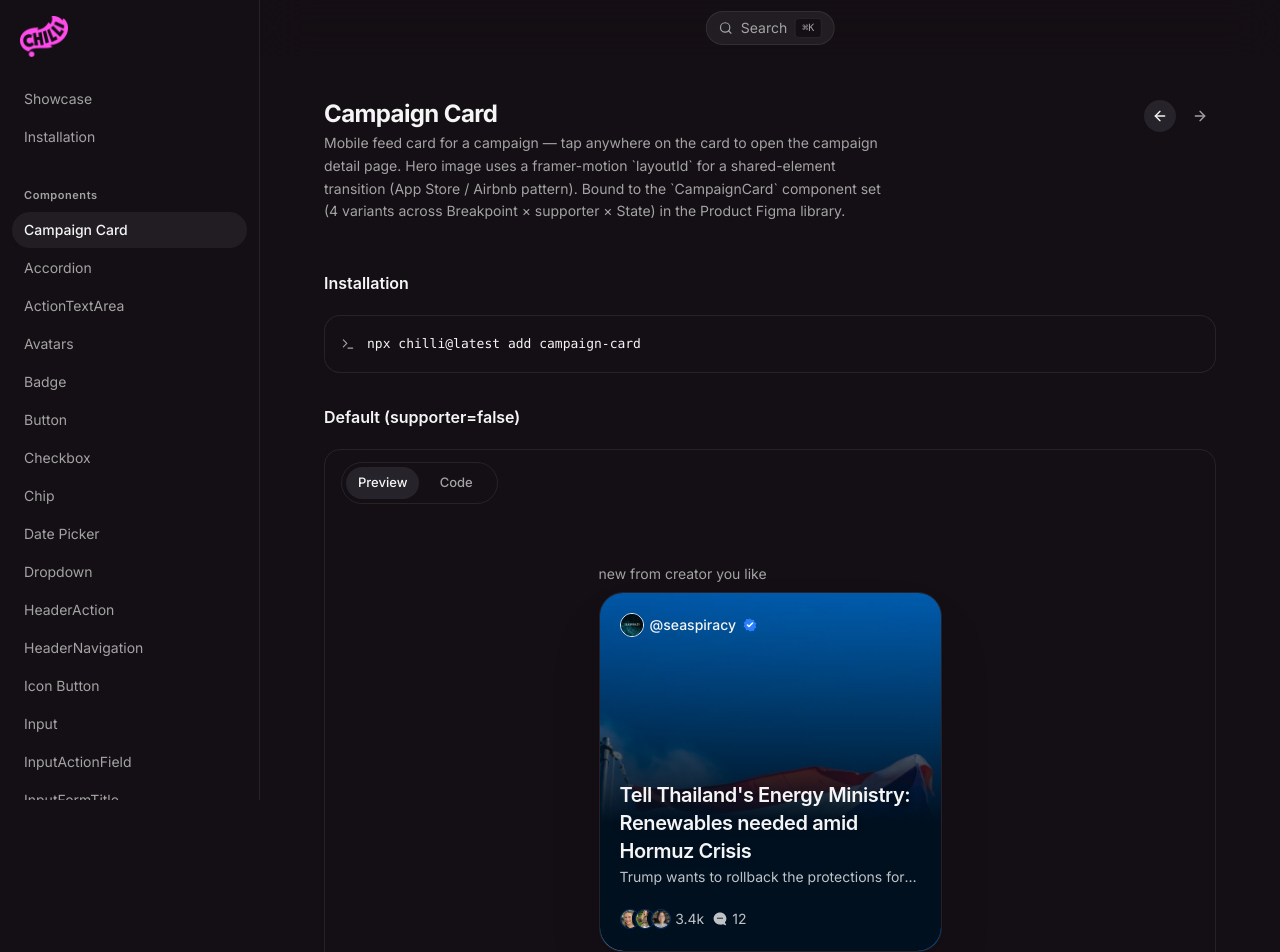
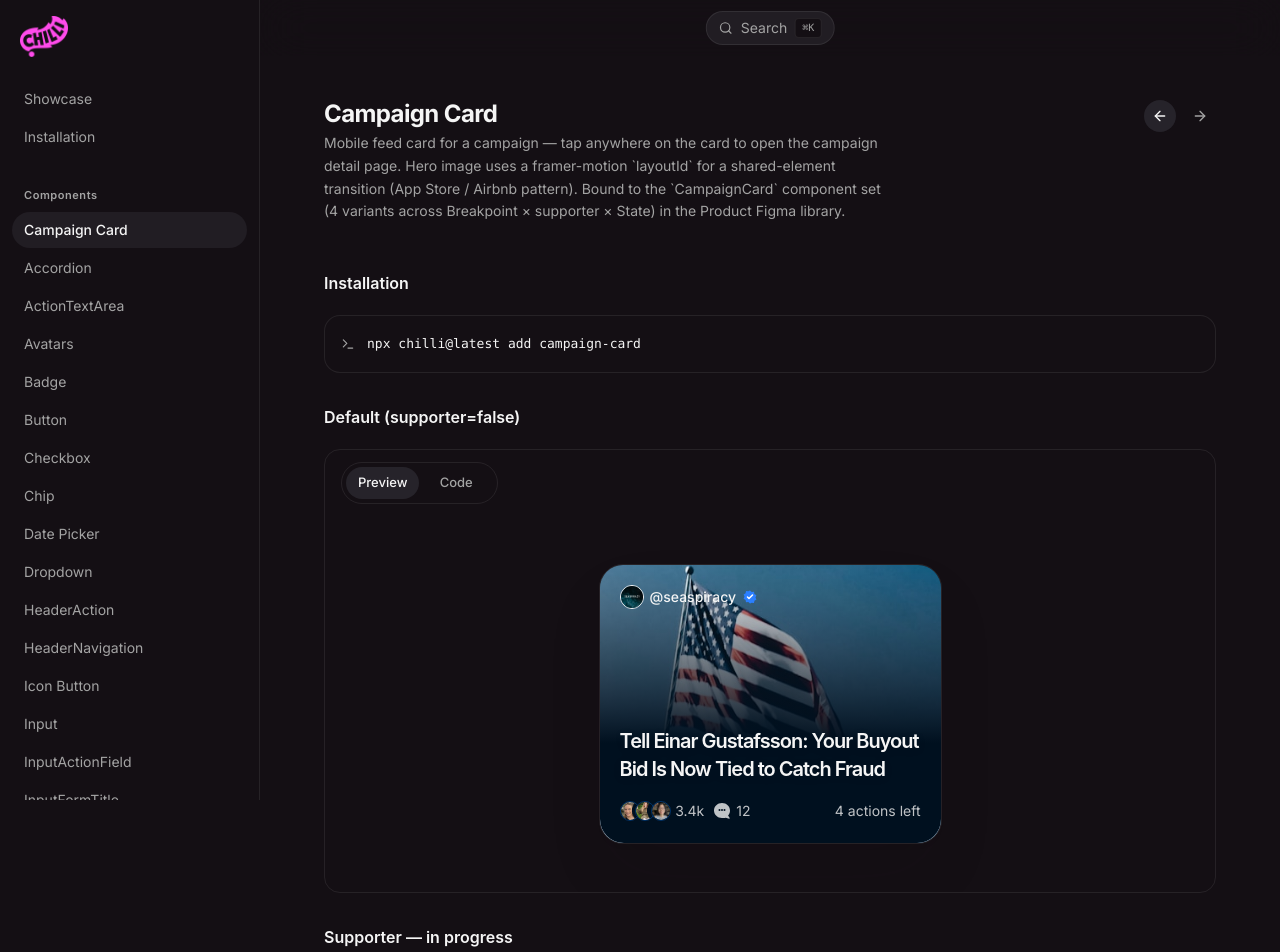
Before and after one commit to lucassimula-hash/baby-chilli, a Next.js app: page /docs/campaign-card in a window 1280 px wide. Shown: the top 952 px of the page. Built offline with nearby package versions, Linux system fonts and the light colour scheme.

Commit message:
Update campaign card variants

```diff
--- a/components/demos/campaign-card-demos.tsx
+++ b/components/demos/campaign-card-demos.tsx
@@ -3,15 +3,15 @@
 import { CampaignCard } from "@/components/ui/campaign-card";
 
 const CAMPAIGN = {
-  id: "save-marine-monument",
-  image: "/campaign-card/hero-thailand.png",
+  id: "einar-buyout-fraud",
+  image: "/campaign-card/hero-einar-gustafsson.jpg",
   creator: {
     name: "@seaspiracy",
     avatar: "/campaign-card/creator-seaspiracy.png",
     verified: true,
   },
-  title: "Tell Thailand's Energy Ministry: Renewables needed amid Hormuz Crisis",
-  body: "Trump wants to rollback the protections for the Northeast Canyons & Seamounts Marine National Monument. We have to stop him!",
+  title: "Tell Einar Gustafsson: Your Buyout Bid Is Now Tied to Catch Fraud",
+  body: "",
   supporters: {
     count: 3400,
     avatars: [
@@ -31,10 +31,8 @@ export function CampaignCardDefault() {
         image={CAMPAIGN.image}
         creator={CAMPAIGN.creator}
         title={CAMPAIGN.title}
-        body={CAMPAIGN.body}
         supporters={CAMPAIGN.supporters}
         commentCount={CAMPAIGN.commentCount}
-        sectionLabel="new from creator you like"
       />
     </div>
   );
@@ -48,12 +46,44 @@ export function CampaignCardSupporter() {
         image={CAMPAIGN.image}
         creator={CAMPAIGN.creator}
         title={CAMPAIGN.title}
-        body={CAMPAIGN.body}
         supporters={CAMPAIGN.supporters}
         commentCount={CAMPAIGN.commentCount}
-        sectionLabel="new from creator you like"
         supporter
         progress={{ done: 2, total: 4 }}
+      />
+    </div>
+  );
+}
+
+export function CampaignCardDefaultHover() {
+  return (
+    <div className="flex justify-center p-4">
+      <CampaignCard
+        campaignId="demo-default-hover"
+        image={CAMPAIGN.image}
+        creator={CAMPAIGN.creator}
+        title={CAMPAIGN.title}
+        supporters={CAMPAIGN.supporters}
+        commentCount={CAMPAIGN.commentCount}
+        state="hover"
+      />
+    </div>
+  );
+}
+
+export function CampaignCardSupporterHover() {
+  return (
+    <div className="flex justify-center p-4">
+      <CampaignCard
+        campaignId="demo-supporter-hover"
+        image={CAMPAIGN.image}
+        creator={CAMPAIGN.creator}
+        title={CAMPAIGN.title}
+        supporters={CAMPAIGN.supporters}
+        commentCount={CAMPAIGN.commentCount}
+        supporter
+        progress={{ done: 2, total: 4 }}
+        state="hover"
       />
     </div>
   );
@@ -67,7 +97,6 @@ export function CampaignCardStart() {
         image={CAMPAIGN.image}
         creator={CAMPAIGN.creator}
         title={CAMPAIGN.title}
-        body={CAMPAIGN.body}
         supporters={CAMPAIGN.supporters}
         commentCount={CAMPAIGN.commentCount}
         supporter
@@ -85,7 +114,6 @@ export function CampaignCardFinish() {
         image={CAMPAIGN.image}
         creator={CAMPAIGN.creator}
         title={CAMPAIGN.title}
-        body={CAMPAIGN.body}
         supporters={CAMPAIGN.supporters}
         commentCount={CAMPAIGN.commentCount}
         supporter
--- a/components/ui/campaign-card.tsx
+++ b/components/ui/campaign-card.tsx
@@ -1,11 +1,11 @@
 "use client";
 
 /**
- * CampaignCard — bound to `CampaignCard` (node 4201:389668) in the Product Figma library.
- * fileKey: 7S4EQFfpK3hIN87Nd7ggV8
+ * CampaignCard — bound to `CampaignCard` in the Foundations Components Figma library.
+ * fileKey: RcR7D8LPcMhNadWgs8T5cF
  *
  * Full-bleed image card for a campaign feed. Two size variants:
- *  - default / activity — 343 × 360px, image fills the card, content overlaid at bottom.
+ *  - default / activity — 343 × 280px, image fills the card, content overlaid at bottom.
  *  - minus             — 160 × 200px compact card for carousels.
  *
  * Hero image uses framer-motion `layoutId` for a shared-element transition into the
@@ -35,7 +35,7 @@ export interface CampaignCardProps {
 
   /**
    * Card variant:
-   * - `default`  — standard full card (343 × 360px).
+   * - `default`  — standard full card (343 × 280px).
    * - `activity` — full card with creator header rendered above the card.
    * - `minus`    — compact carousel card (160 × 200px).
    */
@@ -47,6 +47,10 @@ export interface CampaignCardProps {
   commentCount?: number | string;
   /** Optional section label above the card (e.g. "new from creator you like"). */
   sectionLabel?: string;
+  /** Shows the creator row inside the image card. */
+  creatorOnCard?: boolean;
+  /** Forces the visual state for docs and controlled previews. */
+  state?: "default" | "hover";
   /** True when the current user has joined — changes gradient + footer text. */
   supporter?: boolean;
   /** Drives progress copy ("2 of 4 completed") when supporter=true. */
@@ -90,7 +94,7 @@ export function CampaignCard(props: CampaignCardProps) {
 }
 
 /* ------------------------------------------------------------------ */
-/*  Md variant — 343 × 360px full-bleed card                          */
+/*  Md variant — 343 × 280px full-bleed card                          */
 /* ------------------------------------------------------------------ */
 
 function CampaignCardMd({
@@ -103,6 +107,8 @@ function CampaignCardMd({
   commentCount = 0,
   sectionLabel,
   type = "default",
+  creatorOnCard = true,
+  state = "default",
   supporter = false,
   progress,
   onOpen,
@@ -111,10 +117,12 @@ function CampaignCardMd({
 }: CampaignCardProps) {
   const ctaLabel = deriveCtaLabel(supporter, progress);
   const heroId = `campaign-${campaignId}-hero`;
+  const isForcedHover = state === "hover";
+  const actionTotal = progress?.total ?? 4;
 
   const progressText = supporter && progress
     ? `${progress.done} of ${progress.total} completed`
-    : `${progress?.total ?? 4} actions left`;
+    : `${actionTotal} actions left`;
 
   return (
     <div className={cn("flex w-full max-w-[343px] flex-col gap-2", className)}>
@@ -151,11 +159,11 @@ function CampaignCardMd({
         }}
         aria-label={`Open campaign: ${title}`}
         className={cn(
-          "group relative flex h-[360px] w-full cursor-pointer flex-col",
+          "group relative flex h-[280px] w-full cursor-pointer flex-col",
           "overflow-hidden rounded-[var(--radius-7)]",
           "border border-[var(--borders-default)]",
           "shadow-[0_32px_64px_-12px_rgba(20,15,20,0.14),0_5px_5px_-2.5px_rgba(20,15,20,0.04)]",
-          "transition-[transform,filter] duration-150 ease-out",
+          "transition-[transform,filter] duration-300 ease-[cubic-bezier(0.16,1,0.3,1)]",
           "active:scale-[0.98] active:brightness-95",
           "motion-reduce:active:scale-100 motion-reduce:active:brightness-100",
           "focus-visible:outline-none focus-visible:ring-2 focus-visible:ring-[var(--shadow-brand-moderate)] focus-visible:ring-offset-2 focus-visible:ring-offset-transparent",
@@ -182,10 +190,10 @@ function CampaignCardMd({
         />
 
         {/* Content layer */}
-        <div className="relative flex h-full flex-col justify-between px-5 pb-4 pt-5">
+        <div className="relative flex h-full flex-col justify-between px-[var(--space-7)] pb-[var(--space-6)] pt-[var(--space-7)]">
 
           {/* Creator on card (default type only) */}
-          {type !== "activity" && (
+          {type !== "activity" && creatorOnCard && (
             <div className="flex items-center gap-1.5">
               <img
                 src={creator.avatar}
@@ -200,13 +208,17 @@ function CampaignCardMd({
           )}
 
           {/* Bottom content */}
-          <div className="flex flex-col gap-4">
+          <div className="flex flex-col gap-[var(--space-5)]">
 
             {/* Text block */}
             <div className="flex flex-col gap-0.5">
               <h3
-                className="overflow-hidden text-ellipsis text-[20px] font-semibold leading-7 tracking-[-0.4px] text-[var(--text-base-primary)] drop-shadow-[0_2px_4px_rgba(20,15,20,0.06)]"
-                style={{ fontFamily: "var(--font-family-primary), sans-serif" }}
+                className="overflow-hidden text-ellipsis font-[family-name:var(--font-family-primary)] text-[20px] font-semibold leading-7 tracking-[-1px] text-[var(--text-base-primary)] drop-shadow-[0_2px_4px_rgba(20,15,20,0.06)]"
+                style={{
+                  display: "-webkit-box",
+                  WebkitLineClamp: 2,
+                  WebkitBoxOrient: "vertical",
+                }}
               >
                 {title}
               </h3>
@@ -217,22 +229,56 @@ function CampaignCardMd({
               )}
             </div>
 
-            {/* Footer: metrics + progress text, CTA on hover */}
-            <div className="flex items-center justify-between">
+            {/* Footer: metrics/progress + CTA */}
+            <div className="relative flex min-h-8 w-full items-center justify-between">
+              <div
+                className={cn(
+                  "flex items-center transition-[opacity,transform] duration-300 ease-[cubic-bezier(0.16,1,0.3,1)]",
+                  supporter && "group-hover:-translate-x-1 group-hover:opacity-0",
+                  supporter && isForcedHover && "-translate-x-1 opacity-0"
+                )}
+              >
                 <div className="flex h-6 items-center gap-2">
                   {/* Avatar group + supporter count */}
                   <SupporterAvatars avatars={supporters.avatars} count={supporters.count} />
                   {/* Comment count */}
                   <CommentCount count={commentCount} />
                 </div>
+              </div>
 
-              <div className="flex items-center gap-3">
+              <p
+                className={cn(
+                  "absolute right-0 truncate text-sm leading-5 text-[var(--text-glass-primary)] transition-[opacity,transform] duration-300 ease-[cubic-bezier(0.16,1,0.3,1)]",
+                  supporter
+                    ? "group-hover:pointer-events-none group-hover:-translate-x-3 group-hover:opacity-0"
+                    : "group-hover:pointer-events-none group-hover:translate-x-3 group-hover:opacity-0",
+                  isForcedHover && "pointer-events-none opacity-0",
+                  supporter && isForcedHover && "-translate-x-3",
+                  !supporter && isForcedHover && "translate-x-3"
+                )}
+              >
+                {progressText}
+              </p>
+
+              {supporter && (
+                <p
+                  className={cn(
+                    "pointer-events-none absolute left-0 truncate text-sm leading-5 text-[var(--text-glass-primary)] opacity-0 transition-[opacity,transform] duration-300 ease-[cubic-bezier(0.16,1,0.3,1)] group-hover:pointer-events-auto group-hover:translate-x-0 group-hover:opacity-100",
+                    isForcedHover ? "pointer-events-auto translate-x-0 opacity-100" : "translate-x-3"
+                  )}
+                >
+                  {progressText}
+                </p>
+              )}
+
               <GlassPillButton
                 label={ctaLabel}
                 onClick={(e) => { e.stopPropagation(); onCta?.(); }}
-                  className="opacity-0 transition-opacity duration-150 group-hover:opacity-100"
+                className={cn(
+                  "pointer-events-none absolute right-0 opacity-0 transition-[opacity,transform] duration-300 ease-[cubic-bezier(0.16,1,0.3,1)] group-hover:pointer-events-auto group-hover:translate-x-0 group-hover:opacity-100",
+                  isForcedHover ? "pointer-events-auto translate-x-0 opacity-100" : "translate-x-3"
+                )}
               />
-              </div>
             </div>
           </div>
         </div>
@@ -379,7 +425,7 @@ function SupporterAvatars({
 }
 
 function CommentCount({ count, size = "md" }: { count: number | string; size?: "md" | "sm" }) {
-  const iconSize = size === "sm" ? 12 : 16;
+  const iconSize = size === "sm" ? 12 : 20;
   return (
     <div className="flex items-center gap-1">
       {/* message-dots-circle icon (mirrored as in Figma) */}
```
Also changed, not shown: public/campaign-card/hero-einar-gustafsson.jpg (added). Lines whose indentation alone changed are shown as unchanged.
